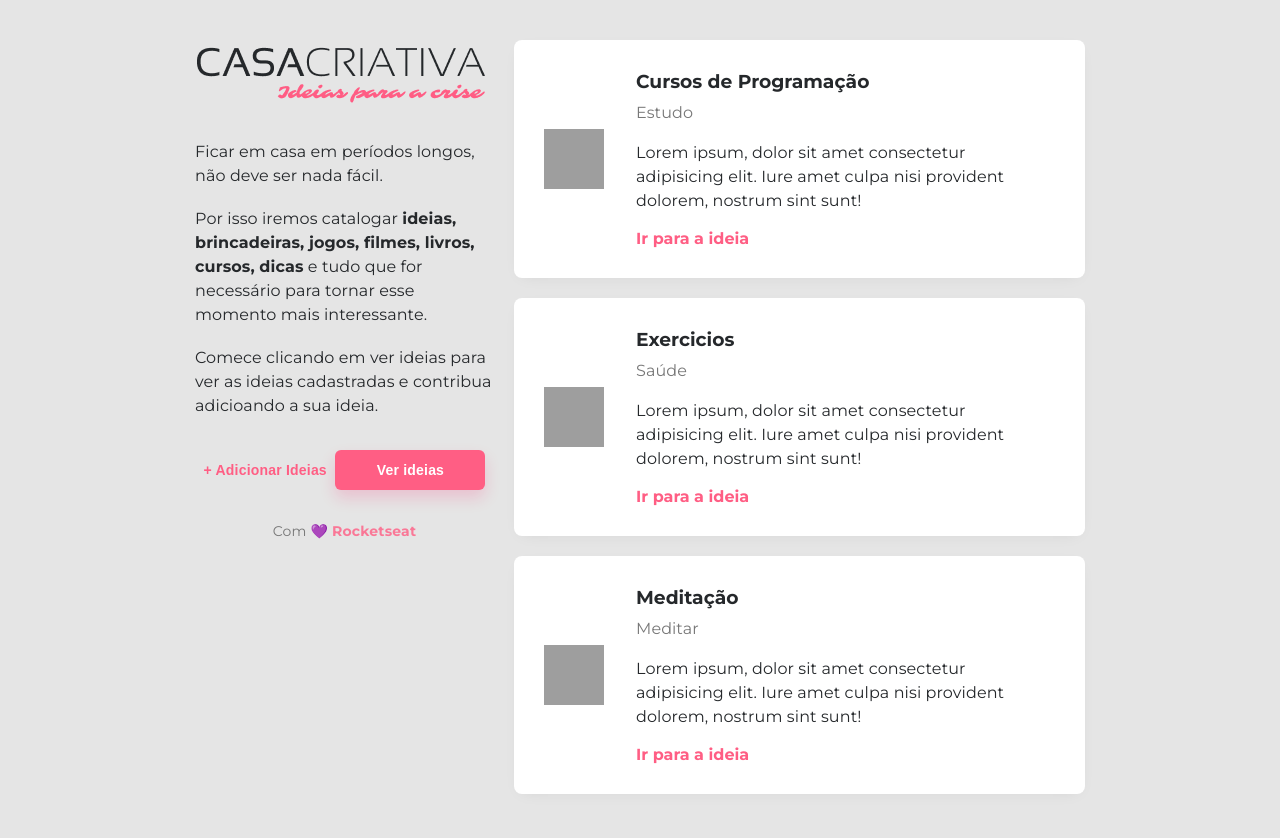
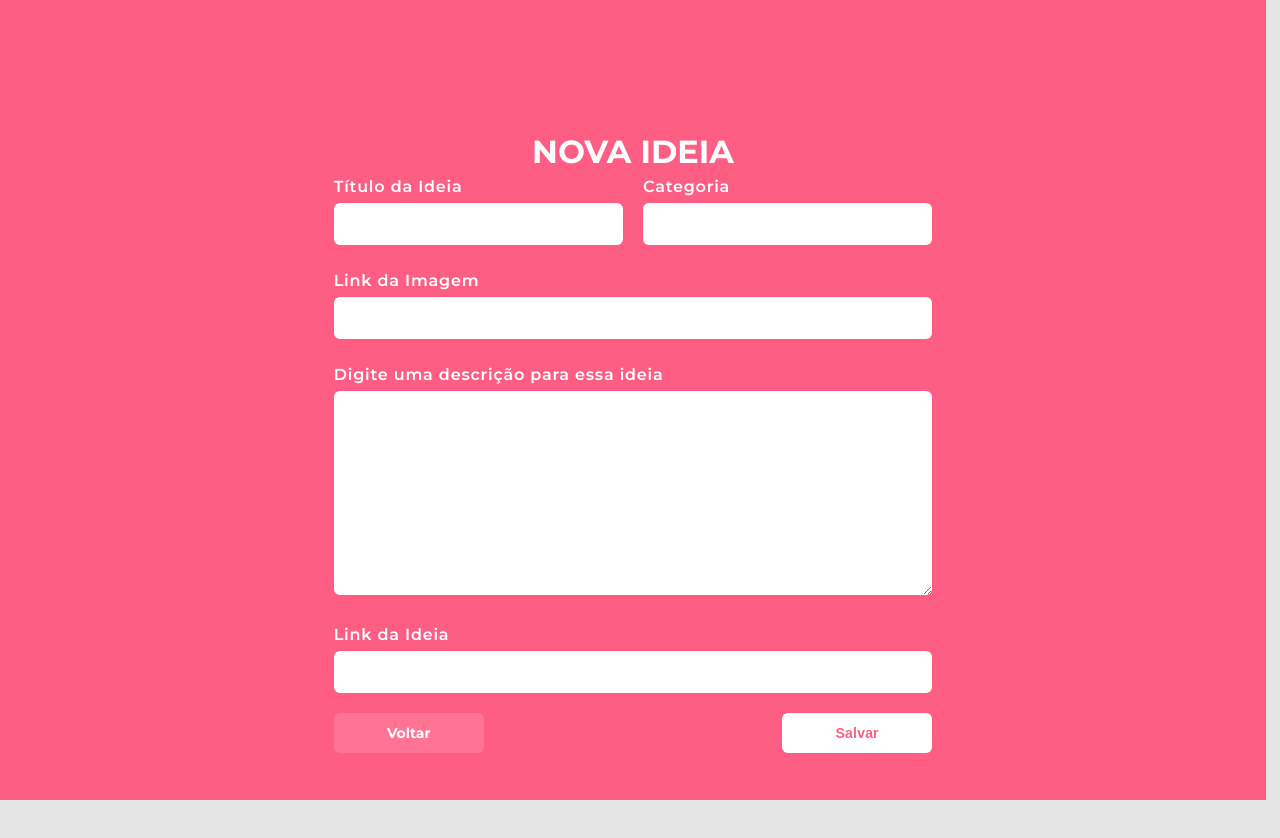
Before and after one commit to NatanaelSaymon/creative-house, a plain HTML site: page index.html in a window 1280 px wide. Both pictures are taken after a click on the button "+ Adicionar Ideias". After the commit the page ends 800 px from the top, so only its background shows below. Drawn offline with Linux system fonts and the light colour scheme; grey boxes are pictures that could not be loaded.

Commit message:
layout da home e modal para inserir novas ideias concluido

```diff
--- a/index.html
+++ b/index.html
@@ -3,7 +3,7 @@
     <head>
         <meta charset="UTF-8">
         <meta name="viewport" content="width=device-width, initial-scale=1.0">
-        <title>Creative House</title>
+        <title>Home - Casa criativa</title>
 
         <!-- CSS -->
         <link rel="stylesheet" href="style.css">
@@ -34,7 +34,7 @@
                 </main>
 
                 <section id="buttons">
-                    <button> + Adicionar Ideias</button>
+                    <button onclick="onOff()"> + Adicionar Ideias</button>
                     <button class="fat">Ver ideias</button>
                 </section>
 
@@ -54,7 +54,6 @@
                         <p>Estudo</p>
                         <div class="description">
                             Lorem ipsum, dolor sit amet consectetur adipisicing elit.
-                            Iure amet culpa nisi provident dolorem, nostrum sint sunt!
                         </div>
                         <a href="#">Ir para a ideia</a>
                     </div>
@@ -70,7 +69,6 @@
                         <p>Saúde</p>
                         <div class="description">
                             Lorem ipsum, dolor sit amet consectetur adipisicing elit.
-                            Iure amet culpa nisi provident dolorem, nostrum sint sunt!
                         </div>
                         <a href="#">Ir para a ideia</a>
                     </div>
@@ -86,12 +84,50 @@
                         <p>Meditar</p>
                         <div class="description">
                             Lorem ipsum, dolor sit amet consectetur adipisicing elit.
-                            Iure amet culpa nisi provident dolorem, nostrum sint sunt!
                         </div>
                         <a href="#">Ir para a ideia</a>
                     </div>
                 </div>
             </section>
+        </div>
+
+        <!-- MODAL -->
+        <div id="modal" class="hide">
+            <div class="content">
+                <h1>Nova Ideia</h1>
+
+                <form action="">
+                    <div class="input-wrapper">
+                        <label for="title">Título da Ideia</label>
+                        <input type="text" name="title">
+                    </div>
+
+                    <div class="input-wrapper">
+                        <label for="category">Categoria</label>
+                        <input type="text" name="category">
+                    </div>
+
+                    <div class="input-wrapper">
+                        <label for="image">Link da Imagem</label>
+                        <input type="url" name="image">
+                    </div>
+
+                    <div class="input-wrapper">
+                        <label for="description">Digite uma descrição para essa ideia</label>
+                        <textarea name="" id="" cols="30" rows="10"></textarea>
+                    </div>
+
+                    <div class="input-wrapper">
+                        <label for="link">Link da Ideia</label>
+                        <input type="url" name="image">
+                    </div>
+
+                    <a href="#" onclick="onOff()">Voltar</a>
+                    <button>Salvar</button>
+
+                </form>
+
+            </div>
         </div>
 
         <!-- <footer>
--- a/scripts.js
+++ b/scripts.js
@@ -1,11 +1,10 @@
-document
-    .querySelector("button.fat")
-    .addEventListener("click", function(){
-        document
-            .querySelector("footer")
-            .classList
-            .toggle("hide")
-        })
+function onOff(){
+    document
+        .querySelector("#modal")
+        .classList
+        .toggle("hide")
+}
+
 
 /**
  * EM JAVASCRIPT TUDO É OBJETO!
--- a/style.css
+++ b/style.css
@@ -33,11 +33,6 @@ body{
     font-family: 'Montserrat', sans-serif;
     background: #e5e5e5;
     color: var(--color-text);
-}
-
-/* Classe aplicada com Javascript */
-.hide{
-    display: none;
 }
 
 #container{
@@ -137,3 +132,102 @@ section div.ideia p{
 section div.ideia div.description{
     margin: 16px 0;
 }
+
+/* MODAL */
+
+div#modal{
+    background: var(--color-principal);
+    position: absolute;
+    top: 0;
+    width: 98.9vw;
+    height: 100vh;
+    display: flex;
+    justify-content: center;
+    align-items: center;
+    transition: 500ms;
+}
+
+div#modal .content{
+    margin-top: 85px;
+    color: #fff;
+}
+
+div#modal .content h1{
+    text-align: center;
+    text-transform: uppercase;
+}
+
+div#modal form{
+    width: 80%;
+    max-width: 800px;
+    margin: 0 auto;
+    display: grid;
+    grid-template-columns: 1fr 1fr;
+    gap: 20px;
+}
+
+.content form div:nth-child(3),
+.content form div:nth-child(4),
+.content form div:nth-child(5){
+    grid-column: span 2;
+}
+
+div#modal form input,
+div#modal form textarea{
+    width: 100%;
+    font-size: 16px;
+    padding: 12px;
+    border-radius: 6px;
+    border: none;
+    outline: none;
+}
+
+div#modal form label{
+    font-weight: 600;
+    line-height: 32px;
+    letter-spacing: 0.8px;
+}
+
+div#modal form a{
+    width: 150px;
+    height: 40px;
+    border-radius: 6px;
+    background: #ffffff22;
+    color: #fff;
+    font-size: 14px;
+    display: flex;
+    justify-content: center;
+    align-items: center;
+    align-self: end;
+    transition: 400ms;
+}
+
+div#modal form a:hover{
+    text-decoration: none;
+    background: #ffffff;
+    color: var(--color-principal);
+}
+
+div#modal form button{
+    background: #fff;
+    width: 150px;
+    height: 40px;
+    border-radius: 6px;
+    cursor: pointer;
+    grid-column: 2; /*Movendo o button para a coluna 2*/
+    justify-self: end;
+    transition: 400ms;
+}
+
+div#modal form button:hover{
+    text-decoration: none;
+    color: #fff;
+    background: #0984e3;
+}
+
+/* Classe aplicada com Javascript */
+#modal.hide{
+    /*display: none;  A propriedade display, NÃO aceita transition*/
+    opacity: 0;
+    visibility: hidden;
+}
```
Also changed, not shown: ideias.html (added, +13 -0 lines).
